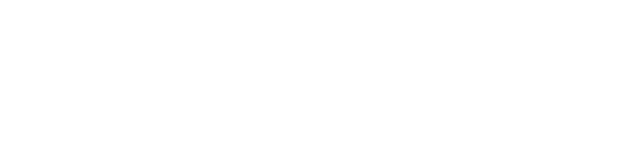
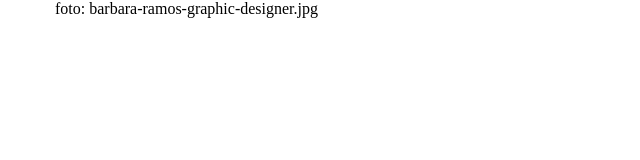
Before and after one commit to Giotreglia/js-our-team, a plain HTML site: page index.html in a window 1280 px wide. Shown: the whole page, without its empty margins (0-640 px from the left). Drawn offline with Linux system fonts and the light colour scheme.

Commit message:
Sono bloccato sul ciclo for in

```diff
--- a/css/style.css
+++ b/css/style.css
@@ -3,3 +3,8 @@
     margin: 0;
     box-sizing: border-box;
 }
+
+.container {
+    width: 1170px;
+    margin: auto;
+}
--- a/index.html
+++ b/index.html
@@ -8,6 +8,13 @@
     <title>Our Team</title>
 </head>
 <body>
+    <main>
+        <div class="container">
+            <div id="team-container">
+
+            </div>
+        </div>
+    </main>
 
     <script type="text/javascript" src="js/main.js"></script>
 </body>
--- a/js/main.js
+++ b/js/main.js
@@ -7,6 +7,9 @@ Ogni membro è caratterizzato dalle seguenti informazioni:
 nome, ruolo e foto.
 
 */
+
+// Riferimenti al DOM
+const teamContainerDom = document.getElementById('team-container');
 
 // Creo lista membri del team
 
@@ -23,9 +26,30 @@ let teamList = [
 
 for (let i = 0; i < teamList.length; i++) {
 
-    const teamMemberCorrente = teamList[i];
+    let teamMemberCorrente = teamList[i];
 
     for (const key in teamMemberCorrente) {
-        console.log(key + ': ' + teamMemberCorrente[key]);
+        teamMember = (key + ': ' + teamMemberCorrente[key]);
+        teamContainerDom.innerHTML = teamMember;
     }
+
 }
+
+
+
+
+
+
+
+
+
+
+
+
+
+
+// Creo le card
+function cardGenerator() {
+    const card = document.createElement('div');
+    card.classList.add('card');
+}
```
